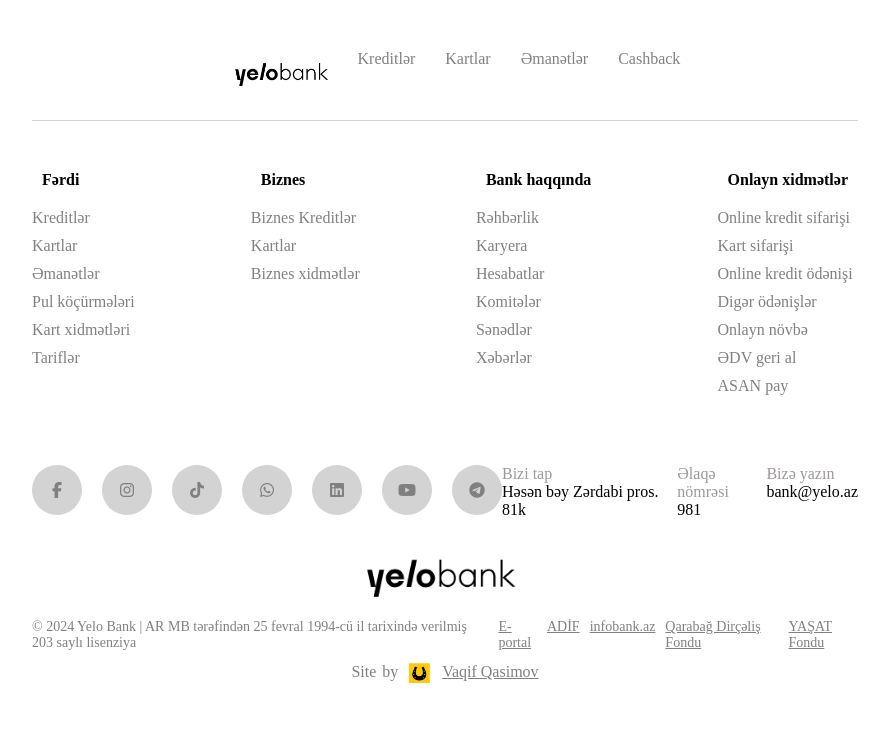
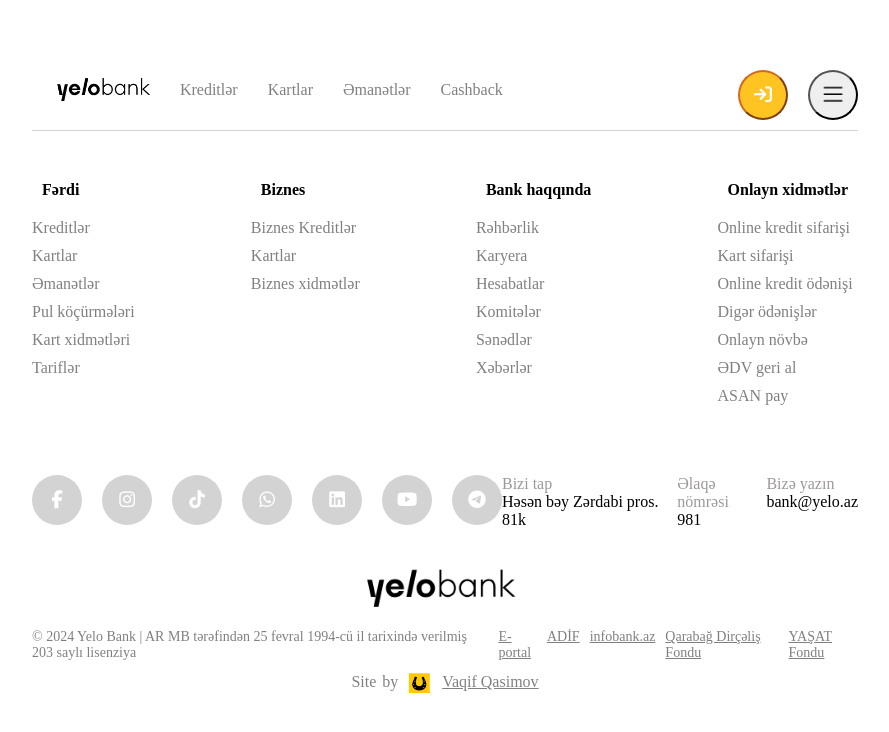
Before and after one commit to vqasimov12/Html_Css_Task2, a plain HTML site: page index.html in a window 1280 px wide. Shown: the whole page, without its empty margins (195-1084 px from the left). Drawn offline with Linux system fonts and the light colour scheme.

Commit message:
navbar finished

```diff
--- a/index.html
+++ b/index.html
@@ -15,9 +15,9 @@
   </head>
 
   <body class="body">
-    <nav class="navigation">
+    <nav>
       <div class="navbar">
-        <img src="./1PNG.PNG" alt="">
+        <img src="./1PNG.PNG" alt="" />
         <div class="navigationLinks">
           <a href="./Kreditlər">Kreditlər</a>
           <a href="./Kartlar">Kartlar</a>
@@ -25,7 +25,15 @@
           <a href="./Cashback">Cashback</a>
         </div>
       </div>
-      </nav>
+      <div class="navbarBtns">
+        <button class="navBtn1">
+            <i class="fa-solid fa-arrow-right-to-bracket"></i>
+        </button>
+        <button class="navBtn2">
+          <img src="./hamburger.png" alt="">
+        </button>
+      </div>
+    </nav>
     <footer>
       <div class="footerLinks">
         <ul class="footerList">
--- a/style.css
+++ b/style.css
@@ -1,55 +1,59 @@
-*{
+* {
   margin: 0;
   padding: 0;
   box-sizing: border-box;
 }
 
-.body{
+.body {
   display: flex;
   flex-direction: column;
   align-items: center;
   padding: 50px;
 }
 
-footer{
-    width:70%;
-
+footer {
+  width: 70%;
   padding-top: 40px;
   border-top: 1px solid lightgrey;
 }
 
-ul{
+ul {
   list-style: none;
   display: flex;
   flex-direction: column;
   gap: 10px;
 }
 
-li{
+li {
   color: gray;
 }
 
-a{
+a {
   text-decoration: none;
   color: gray;
 }
 
-.ListHeader{
+a:hover {
+  color: rgb(80, 79, 79);
+  text-decoration: underline;
+  transition: 1000ms;
+}
+
+.ListHeader {
   margin: 10px;
 }
 
-.ListHeader a{
+.ListHeader a {
   color: black;
   font-size: 16px;
   font-weight: 600;
 }
 
-.footerLinks{
+.footerLinks {
   display: flex;
   justify-content: space-between;
-
 }
-.socialMedias a{
+.socialMedias a {
   display: flex;
   width: 50px;
   height: 50px;
@@ -58,35 +62,33 @@
   background-color: lightgrey;
   border-radius: 100%;
 }
-.socialMedias{
+.socialMedias {
   display: flex;
   gap: 20px;
 }
 
-.communication{
+.communication {
   margin-top: 70px;
   display: flex;
   justify-content: space-between;
 }
 
-.contacts{
+.contacts {
   display: flex;
   width: 50%;
   justify-content: space-between;
 }
 
-.contacts a{
+.contacts a {
   font-weight: 500;
   color: black;
 }
 
-
-.contacts p{
+.contacts p {
   color: rgb(158, 153, 153);
 }
 
-
-.buttom{
+.buttom {
   display: flex;
   flex-direction: column;
   width: 100%;
@@ -94,61 +96,143 @@
   align-items: center;
 }
 
-.logo{
-    justify-content:center;
+.logo {
+  justify-content: center;
   margin-top: 20px;
   height: 80px;
 }
 
-.additional{
+.additional {
   display: flex;
   justify-content: space-between;
   gap: 20px;
 }
-.lastLinks{
+.lastLinks {
   display: flex;
   flex-direction: Row;
   font-size: 14px;
 }
 
-.lastLinks li a{
+.lastLinks li a {
   text-decoration: underline;
 }
 
-.author{
+.author {
   display: flex;
   margin-top: 12px;
 }
 
-.author a{
+.author a {
   text-decoration: underline;
 }
 
-.author p{
+.author p {
   color: grey;
   word-spacing: 2px;
 }
 
-.author img{
+.author img {
   height: 20px;
-    margin:0  10px;
+  margin: 0 10px;
 }
 
-.navigation{
+nav {
+  display: flex;
+  justify-content: space-between;
+  align-items: center;
+  width: 70%;
+}
+
+.navbar {
+  display: flex;
+  align-items: center;
+}
+
+.navbar img {
+  height: 50px;
+}
+
+.navigationLinks {
+  display: flex;
+  align-items: center;
+  gap: 30px;
+}
+
+.navbarBtns {
+  display: flex;
+  gap: 20px;
+}
+/*
+
+.navBtn1{
+    margin-right: 40px;
+    margin-top: -50px;
+    gap: 10px;
+    height: 50px;
+    width: 50px;
+    justify-content: center;
+    align-items: center;
+    border-color: chocolate;
+    background-color: rgb(255, 196, 33);
+    border-radius: 50%;
+    margin-bottom: 40px;
+}
+.navBtn1:hover{
+    margin-top: -15px;
+    width: 55px;
+    height: 55px;
+    margin-bottom: 37px;
+}
+
+
+
+.navBtn2{
+    height: 50px;
+    width: 50px;
+    border-radius: 50%;
+    margin-top: 20px;
+    margin-bottom: -100px;
+}
+
+.navBtn2:hover{
+    width: 55px;
+    height: 55px;
+}
+
+.navBtn2 img{
+  height: 40px;
+  width: 40px;
+} */
+
+.navBtn1,.navBtn2 {
+  width: 50px;
+  height: 50px;
+  border-radius: 50%;
   display: flex;
   justify-content: center;
-    align-self: center;
-
+  align-items: center;
+  margin-bottom: 10px;
 }
 
-.navbar{
-    display: flex;
+.navBtn1 {
+    background-color: rgb(255, 196, 33);
+    margin-top: 20px;
+    border-color: chocolate;
 }
-.navbar img{
-    height: 50px;
-    margin-bottom: 20px;
+
+i{
+    font-size: 18px;
+    color: white;
  }
-.navigationLinks{
-    display: flex;
-    gap: 30px;
+
+ .navBtn2{
+    margin-top: 20px;
  }
+ .navBtn2 img{
+    width: 30px;
+ }
+ .navBtn1:hover,.navBtn2:hover{
+    width: 55px;
+    height: 55px;
+    margin-bottom: 5px;
+ }
```
Also changed, not shown: hamburger.png (added). Lines whose indentation alone changed are shown as unchanged.
